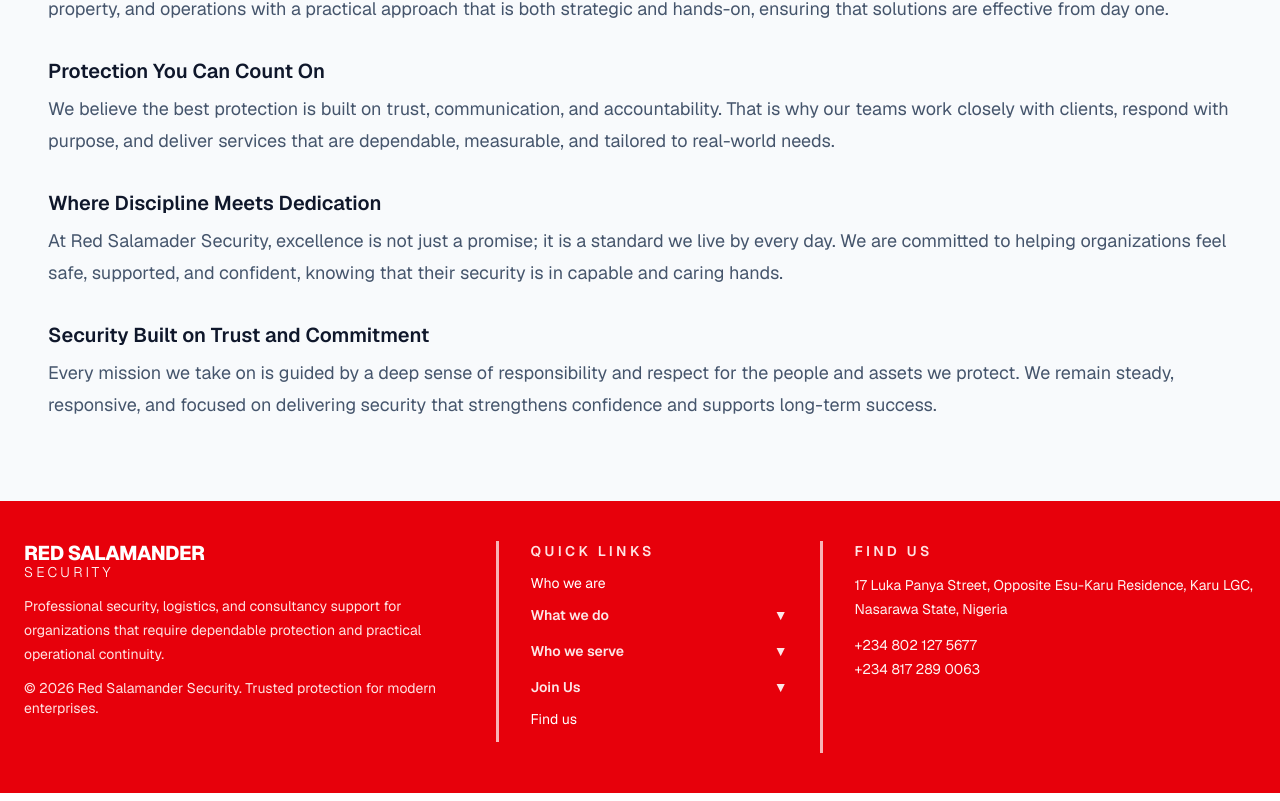
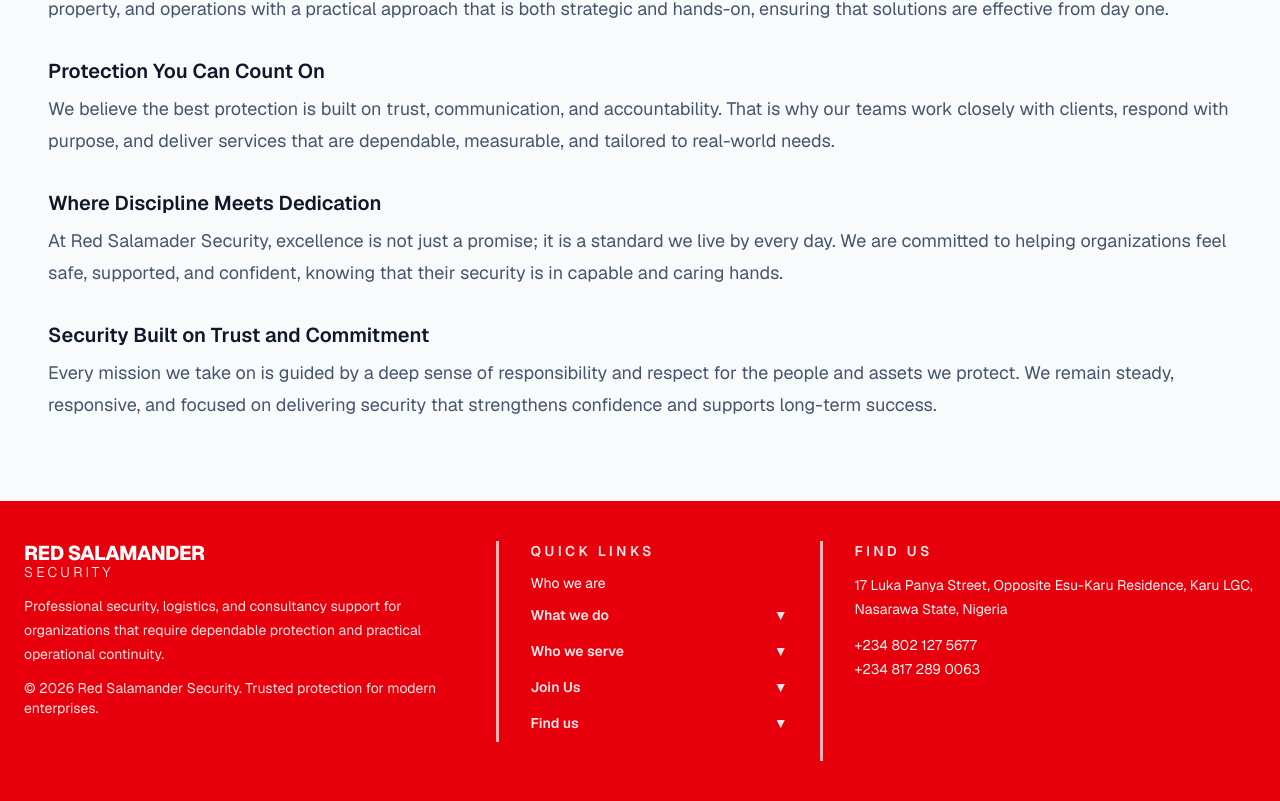
Before and after one commit to smartloopltd/Redsalamandersecurity, a Next.js app: page /why-we-are-the-best in a window 1280 px wide. Shown: the part 1192-1993 px from the top of the page. Built offline with nearby package versions, Linux system fonts and the light colour scheme.

Commit message:
Enable Find us dropdown in hamburger menu

```diff
--- a/app/components/Header.tsx
+++ b/app/components/Header.tsx
@@ -9,11 +9,13 @@ export default function Header() {
   const [servicesOpen, setServicesOpen] = useState(false);
   const [whoWeServeOpen, setWhoWeServeOpen] = useState(false);
   const [joinUsOpen, setJoinUsOpen] = useState(false);
+  const [findUsOpen, setFindUsOpen] = useState(false);
   const [searchOpen, setSearchOpen] = useState(false);
   const [searchTerm, setSearchTerm] = useState("");
   const servicesRef = useRef<HTMLDivElement>(null);
   const whoWeServeRef = useRef<HTMLDivElement>(null);
   const joinUsRef = useRef<HTMLDivElement>(null);
+  const findUsRef = useRef<HTMLDivElement>(null);
   const searchInputRef = useRef<HTMLInputElement>(null);
 
   useEffect(() => {
@@ -27,15 +29,18 @@ export default function Header() {
       if (joinUsRef.current && !joinUsRef.current.contains(event.target as Node)) {
         setJoinUsOpen(false);
       }
+      if (findUsRef.current && !findUsRef.current.contains(event.target as Node)) {
+        setFindUsOpen(false);
+      }
     }
 
-    if (servicesOpen || whoWeServeOpen || joinUsOpen) {
+    if (servicesOpen || whoWeServeOpen || joinUsOpen || findUsOpen) {
       document.addEventListener("mousedown", handleClickOutside);
       return () => {
         document.removeEventListener("mousedown", handleClickOutside);
       };
     }
-  }, [servicesOpen, whoWeServeOpen, joinUsOpen]);
+  }, [servicesOpen, whoWeServeOpen, joinUsOpen, findUsOpen]);
 
   useEffect(() => {
     if (searchOpen) {
@@ -214,9 +219,10 @@ export default function Header() {
             const isServicesDropdown = link.label === "What we do";
             const isWhoWeServeDropdown = link.label === "Who we serve";
             const isJoinUsDropdown = link.label === "Join Us";
-            const isOpen = isServicesDropdown ? servicesOpen : isWhoWeServeDropdown ? whoWeServeOpen : isJoinUsDropdown ? joinUsOpen : false;
-            const setIsOpen = isServicesDropdown ? setServicesOpen : isWhoWeServeDropdown ? setWhoWeServeOpen : isJoinUsDropdown ? setJoinUsOpen : () => {};
-            const ref = isServicesDropdown ? servicesRef : isWhoWeServeDropdown ? whoWeServeRef : isJoinUsDropdown ? joinUsRef : null;
+            const isFindUsDropdown = link.label === "Find us";
+            const isOpen = isServicesDropdown ? servicesOpen : isWhoWeServeDropdown ? whoWeServeOpen : isJoinUsDropdown ? joinUsOpen : isFindUsDropdown ? findUsOpen : false;
+            const setIsOpen = isServicesDropdown ? setServicesOpen : isWhoWeServeDropdown ? setWhoWeServeOpen : isJoinUsDropdown ? setJoinUsOpen : isFindUsDropdown ? setFindUsOpen : () => {};
+            const ref = isServicesDropdown ? servicesRef : isWhoWeServeDropdown ? whoWeServeRef : isJoinUsDropdown ? joinUsRef : isFindUsDropdown ? findUsRef : null;
 
             return (
               <div key={`${link.label}-${link.href}`} ref={ref} className="border-b-2 border-white/60 py-2 last:border-b-0">
--- a/app/components/navLinks.ts
+++ b/app/components/navLinks.ts
@@ -39,5 +39,9 @@ export const navLinks = [
     href: "#",
     children: [{ label: "Working at Red Salamander Security", href: "/features" }],
   },
-  { label: "Find us", href: "/contact" },
+  {
+    label: "Find us",
+    href: "#",
+    children: [{ label: "Karu LGC, Nasarawa State", href: "/contact" }],
+  },
 ];
```
